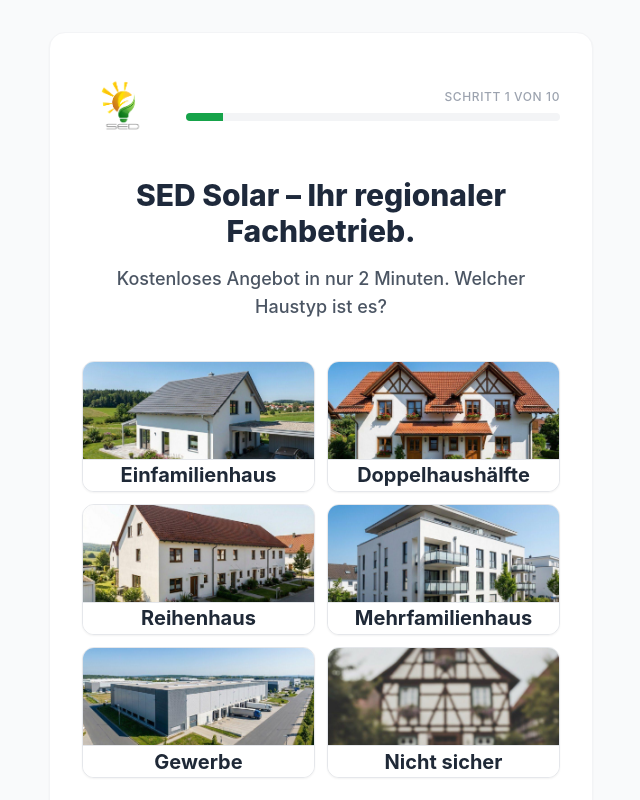
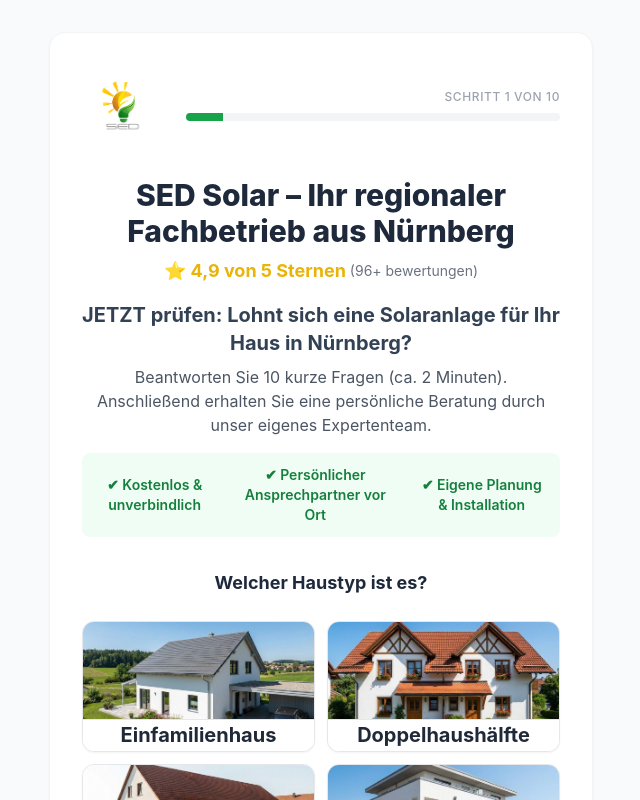
Before and after one commit to M1lan16/solar-quiz, a React (Vite) app: page / in a window 1280 px wide. Shown: the top 800 px of the page, without its empty margins (319-959 px from the left). Built offline with nearby package versions, Linux system fonts and the light colour scheme; the HTML template or start-up script is replaced by a standard one.

Commit message:
copy: implement conversion-optimized copywriting structure for step 1

```diff
--- a/src/components/Funnel.tsx
+++ b/src/components/Funnel.tsx
@@ -140,12 +140,38 @@ const StepContent = ({ step, formData, updateField, handleNext, handleDelayedSel
         case 1: // Building Type
             return (
                 <div>
-                    <h2 className="text-2xl md:text-3xl font-extrabold text-slate-800 text-center mb-4 max-w-lg mx-auto leading-tight">
-                        SED Solar – Ihr regionaler Fachbetrieb.
-                    </h2>
-                    <p className="text-lg text-gray-600 text-center font-medium mb-10 max-w-md mx-auto">
-                        Kostenloses Angebot in nur 2 Minuten. Welcher Haustyp ist&nbsp;es?
-                    </p>
+                    <div className="text-center max-w-3xl mx-auto mb-6">
+                        {/* 1. Main Heading */}
+                        <h2 className="text-2xl md:text-3xl font-extrabold text-slate-800 mb-2 leading-tight">
+                            SED Solar – Ihr regionaler Fachbetrieb aus Nürnberg
+                        </h2>
+
+                        {/* 2. Trust Rating */}
+                        <div className="flex items-center justify-center gap-1 text-yellow-500 font-bold mb-4">
+                            <span className="text-lg">⭐ 4,9 von 5 Sternen</span>
+                            <span className="text-gray-500 text-sm font-normal lowercase">(96+ Bewertungen)</span>
+                        </div>
+
+                        {/* 3. Action Text */}
+                        <p className="text-lg md:text-xl font-bold text-slate-700 mb-2">
+                            JETZT prüfen: Lohnt sich eine Solaranlage für Ihr Haus in Nürnberg?
+                        </p>
+
+                        {/* 4. Description */}
+                        <p className="text-sm md:text-base text-gray-600 mb-4 max-w-2xl mx-auto">
+                            Beantworten Sie 10 kurze Fragen (ca. 2 Minuten). Anschließend erhalten Sie eine persönliche Beratung durch unser eigenes Expertenteam.
+                        </p>
+
+                        {/* 5. USPs (Bullet points) */}
+                        <div className="flex flex-col md:flex-row justify-center items-center gap-2 md:gap-6 text-sm text-green-700 font-semibold mb-8 bg-green-50 py-3 px-4 rounded-lg">
+                            <span className="flex items-center gap-1">✔ Kostenlos & unverbindlich</span>
+                            <span className="flex items-center gap-1">✔ Persönlicher Ansprechpartner vor Ort</span>
+                            <span className="flex items-center gap-1">✔ Eigene Planung & Installation</span>
+                        </div>
+
+                        {/* Question for the cards */}
+                        <h3 className="text-lg font-bold text-slate-800 mb-4">Welcher Haustyp ist es?</h3>
+                    </div>
                     <div className="grid grid-cols-2 gap-3">
                         <SelectionCard
                             label="Einfamilienhaus"
```
